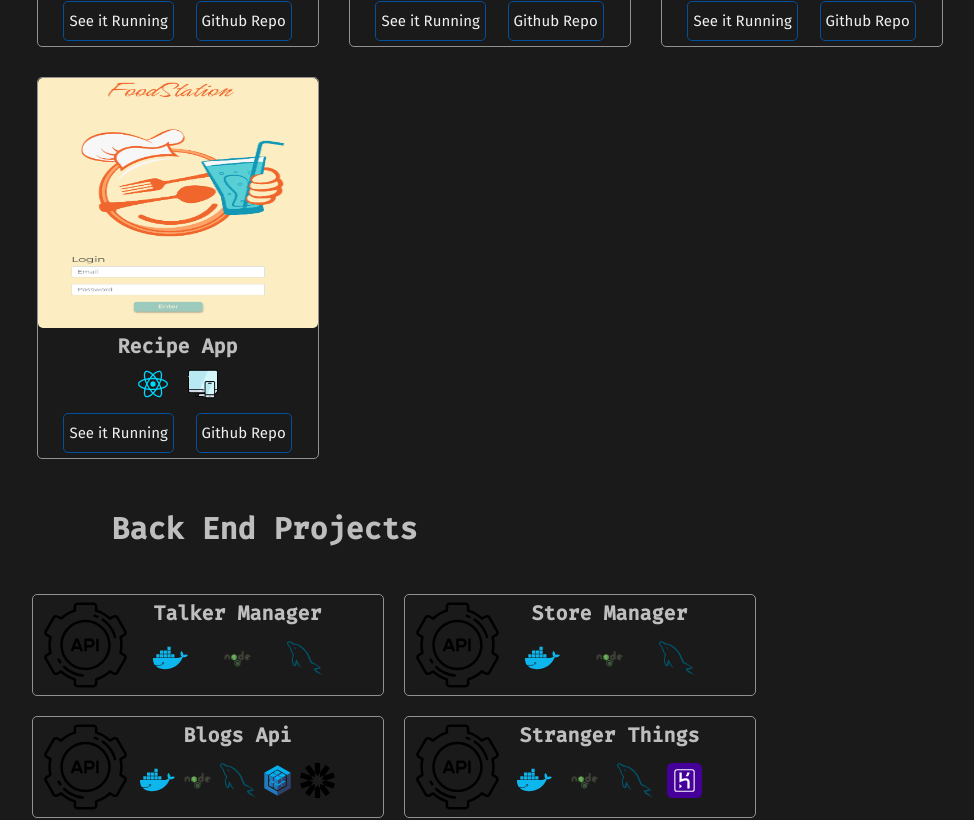
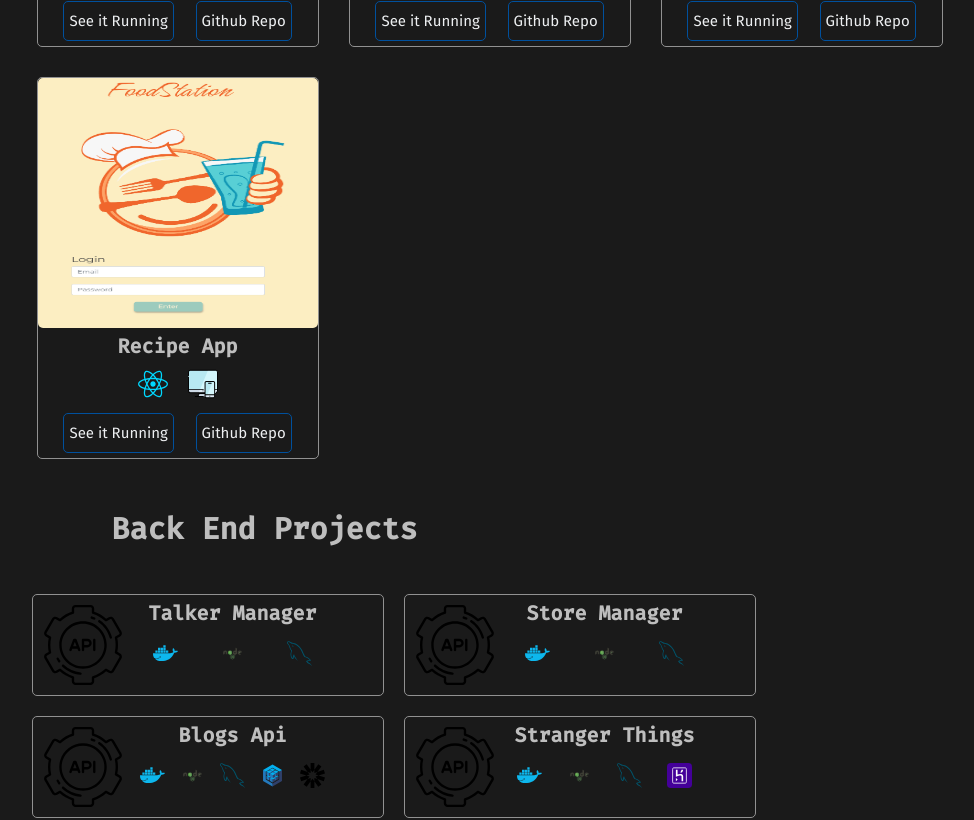
Before and after one commit to VitorCorrea18/VitorCorrea18.github.io, a React (Create React App) app: page /projects in a window 1280 px wide. Shown: the part 1274-2094 px from the top of the page, without its empty margins (142-1116 px from the left). Built offline with nearby package versions, Linux system fonts and the light colour scheme.

Commit message:
fix: size of API image

```diff
--- a/src/components/apiCard.css
+++ b/src/components/apiCard.css
@@ -19,7 +19,7 @@
 }
 
 .api_img {
-  width: 85px;
+  width: 80px;
 }
 
 .api_info_div {
@@ -40,7 +40,7 @@
 }
 
 .api_stackUsed {
-  width: 35px;
+  width: 25px;
 }
 
 @media screen and (max-width: 800px) {
```
